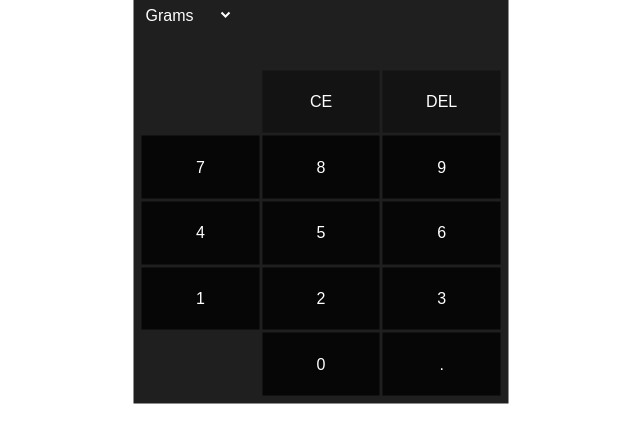
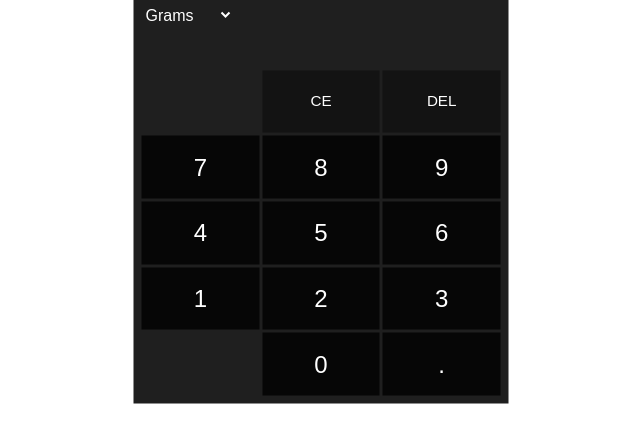
Before and after one commit to ThomasTW935/Windows-Calculator, a React (Create React App) app: page / in a window 1280 px wide. Shown: the part 330-772 px from the top of the page, without its empty margins (319-959 px from the left). Built offline with nearby package versions, Linux system fonts and the light colour scheme.

Commit message:
Fix button design on hover

```diff
--- a/src/App.js
+++ b/src/App.js
@@ -52,8 +52,8 @@ function reducer(tiles,action){
     case ACTIONS.UPDATE_UNIT:
       return tiles.map(tile=>{
         let payload = action.payload
-        if(payload.id && payload.activeTile.id !== tile.id && payload.id === tile.id) return {...tile, value: (payload.activeTile.value * action.payload.computedRate)}
-        return {...tile, unit: {name: action.payload.name, rate: action.payload.rate}}
+        if(!payload.id) return {...tile, unit: {name: action.payload.name, rate: action.payload.rate}}
+        return {...tile, value: (payload.activeTile.value * action.payload.computedRate)}
       })
     case ACTIONS.UPDATE_TILE_VALUES:
       return tiles.map(tile=>{
@@ -73,9 +73,6 @@ function App() {
     {id: 12131232321,value:0, unit: {name: data[0].default, rate: data[0].units[data[0].default]}},
   ])
 
-  // const [activeTile, setActiveTile] = useState(tiles[0].id)
-  // const [activeTileValue, setActiveTileValue] = useState(0)
-  // const [actilveTiveRate, setActiveTileRate] = useState(tiles[0].unit.rate)
   const [activeTile, setActiveTile] = useState({ id: tiles[0].id, value: 0, rate: tiles[0].unit.rate})
 
   useEffect(()=>{
@@ -137,7 +134,7 @@ function App() {
         {
           BUTTONS['converter'].map((button,index)=>
             {
-              if(button === '' ) return <button className='button'>{button}</button>
+              if(button === '' ) return <span>{button}</span>
               let className = (/[0-9.]/.test(button)) ? 'button button__normal' : 'button button__special'
               return <button className={className} key={index} onClick={ (e)=>{ handleButtonClick(e) } }>{button}</button>
             }
--- a/src/styles/_base.scss
+++ b/src/styles/_base.scss
@@ -3,6 +3,7 @@
 /* Variables */
 $mainButtonBg: #060606;
 $secondaryButtonBg: #131313;
+$accentButtonBg: #484848;
 $mainLayoutBg: #1f1f1f;
 $mainTextColor: #ffffff;
 $secondaryTextColor: #4c4c4c;
--- a/src/styles/_component.scss
+++ b/src/styles/_component.scss
@@ -44,8 +44,12 @@
     background: transparent;
     &__normal{
         background: $mainButtonBg;
+        font-size: 1.5rem;
     }
     &__special{
+        font-size: .95rem;
         background: $secondaryButtonBg;
     }
+
+    &:hover,&:active{background: $accentButtonBg}
 }
--- a/src/styles/main.css
+++ b/src/styles/main.css
@@ -149,10 +149,16 @@ select {
 
 .button__normal {
   background: #060606;
+  font-size: 1.5rem;
 }
 
 .button__special {
+  font-size: .95rem;
   background: #131313;
+}
+
+.button:hover, .button:active {
+  background: #484848;
 }
 
 .App {
```
Also changed, not shown: 1 other file (tests, documents, lock files or other folders).
